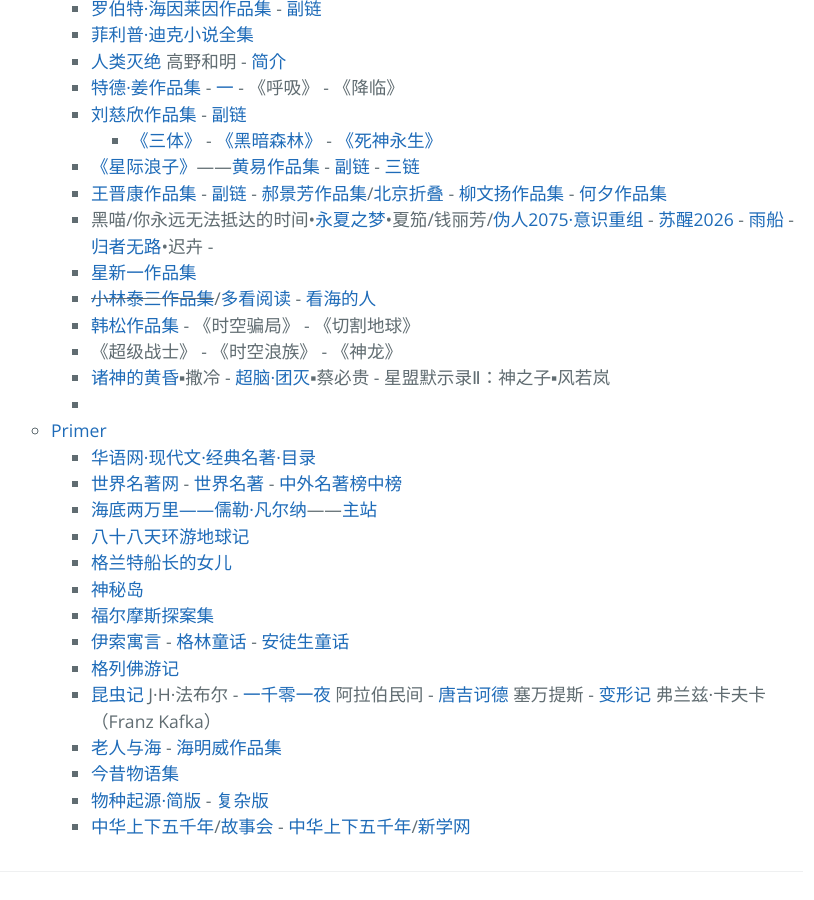
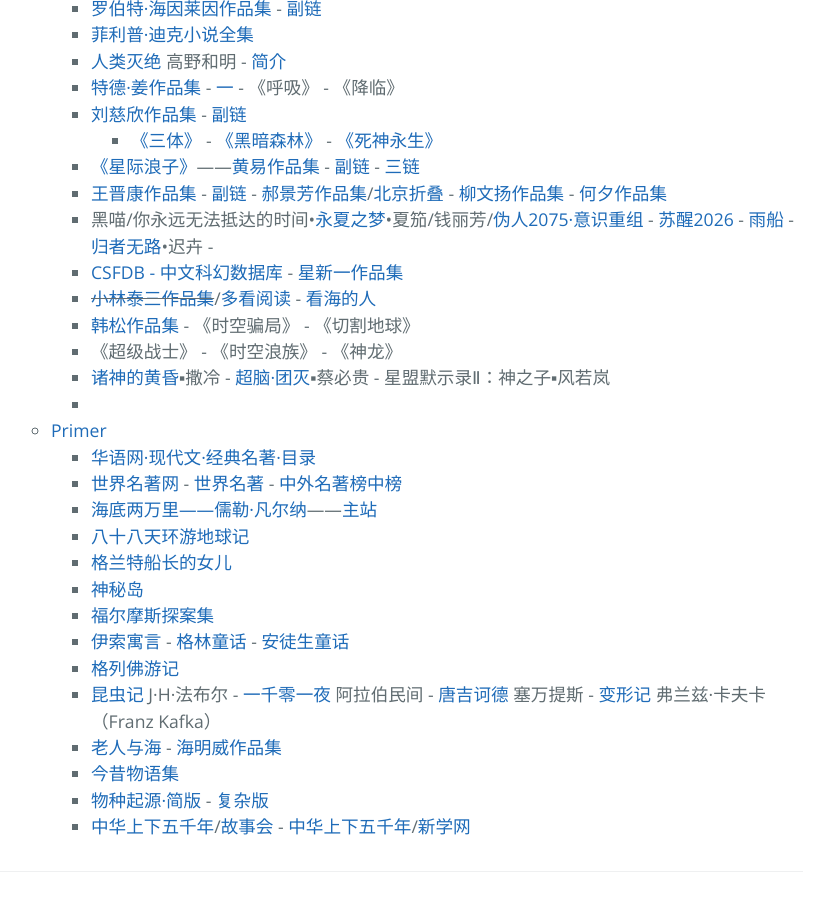
Before and after one commit to AmbroseRen/test, a Jekyll site: the page built from Library/BookListsOne.md, in a window 1280 px wide and 900 px high, scrolled down 5839 px. Shown: the whole window, without its empty margins (253-1067 px from the left). Built offline with Jekyll 4.4.1, drawn with Linux system fonts in a browser that asks for light colours; our own code applies the rules of GitHub Pages for plain Markdown files; the repository's description, which GitHub fills in, is left out.

Commit message:
Update BookListsOne.md

```diff
--- a/Library/BookListsOne.md
+++ b/Library/BookListsOne.md
@@ -313,7 +313,7 @@
                     <li><a href="http://www.huangyixiaoshuo.com/0/499/">《星际浪子》</a>——<a href="http://www.huangyixiaoshuo.com/author/499/">黄易作品集</a> - <a href="https://www.kanunu8.com/files/writer/187.html">副链</a>  -  <a href="http://huangyi.zuopinj.com/">三链</a></li>
 		    <li><a href="https://www.kanunu8.com/files/writer/6619.html">王晋康作品集</a> - <a href="http://wangjinkang.zuopinj.com/">副链</a> - <a href="http://www.00txt.com/zuojia/haojingfang/">郝景芳作品集</a>/<a href="https://www.kunnu.com/zhedie/">北京折叠</a> - <a href="https://www.kanunu8.com/files/writer/6562.html">柳文扬作品集</a> - <a href="https://www.kanunu8.com/files/writer/6561.html">何夕作品集</a></li>
 		    <li>黑喵/你永远无法抵达的时间•<a href="https://m.daaixs.com/d2Ae/list.html">永夏之梦</a>•夏笳/钱丽芳/<a href="https://hao9088.com/txt/11101.html">伪人2075·意识重组</a> - <a href="https://www.99csw.com/article/11990.htm">苏醒2026</a> - <a href="https://9.guozhi.org/article/10764.htm">雨船</a> - <a href="https://www.sto.cx/book-27479-1.html">归者无路</a>•迟卉 - <a href=""></a></li>
-		    <li><a href="https://www.kanunu8.com/book3/6462/index.html">星新一作品集</a></li>
+		    <li><a href="https://csfdb.scifi-wiki.com/magazines/1/issues/421">CSFDB - 中文科幻数据库</a> - <a href="https://www.kanunu8.com/book3/6462/index.html">星新一作品集</a></li>
 		    <li><del><a href="http://www.yueleshow.com/author/855/">小林泰三作品集</a></del>/<a href="https://www.duokan.com/author/73525/1-1">多看阅读</a> - <a href="https://www.zxyd.cc/u/小林泰三/">看海的人</a></li>
                     <li><a href="https://www.kanunu8.com/files/writer/6492.html">韩松作品集</a> - 《时空骗局》 - 《切割地球》</li>
 		    <li>《超级战士》 - 《时空浪族》 - 《神龙》</li>
```
